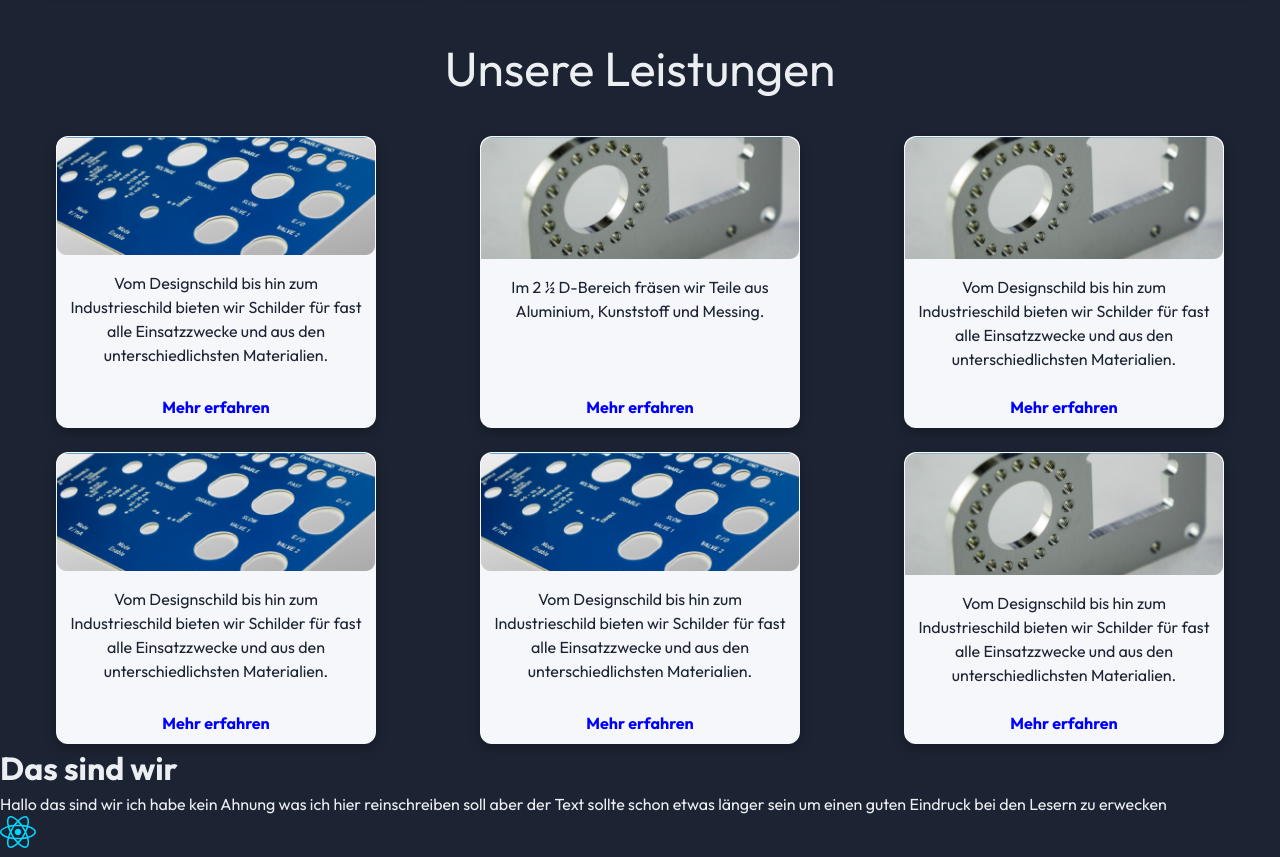
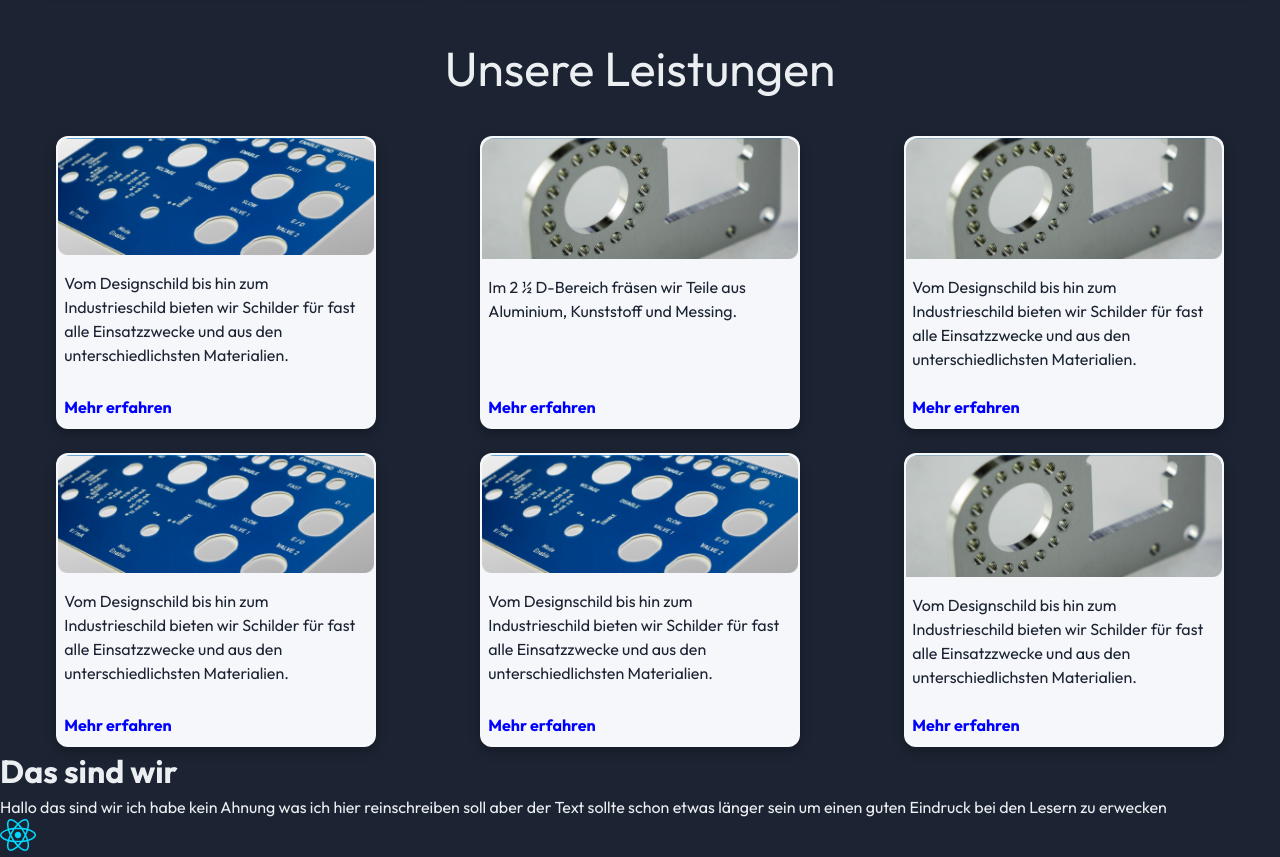
Before and after one commit to Youdontknowme720/DW, a React (Vite) app: page / in a window 1280 px wide. Shown: the part 1662-2519 px from the top of the page. Built offline with nearby package versions, Linux system fonts and the light colour scheme.

Commit message:
+ fixed border bug

```diff
--- a/src/styles/ServiceCard.css
+++ b/src/styles/ServiceCard.css
@@ -1,7 +1,7 @@
 .service-card {
     background: rgb(245, 247, 250);
     color: rgb(28, 35, 50);
-    border: 1px solid rgba(255, 255, 255, 0.08);
+    border: 2px solid rgba(255, 255, 255, 0.06);
     border-radius: 12px;
     box-shadow: 0 4px 12px rgba(0, 0, 0, 0.25);
     box-sizing: border-box;
@@ -16,7 +16,6 @@
 .service-card:hover {
     transform: translateY(-6px);
     box-shadow: 0 12px 30px rgba(0, 0, 0, 0.35);
-    border: 2px solid rgba(255, 255, 255, 0.06);
 }
 
 .card-img {
@@ -30,4 +29,5 @@
 .service-card p {
     padding-inline: 2%;
     padding-bottom: 0.5rem;
+    text-align: left;
 }
--- a/src/styles/Services.css
+++ b/src/styles/Services.css
@@ -13,7 +13,7 @@
 .service-grid {
     display: grid;
     gap: clamp(0.5rem, 1.5rem, 2rem);
-    grid-template-columns: repeat(3, minmax(280px, 1fr));
+    grid-template-columns: repeat(3, minmax(300px, 1fr));
     justify-items: center;
 }
 
```
